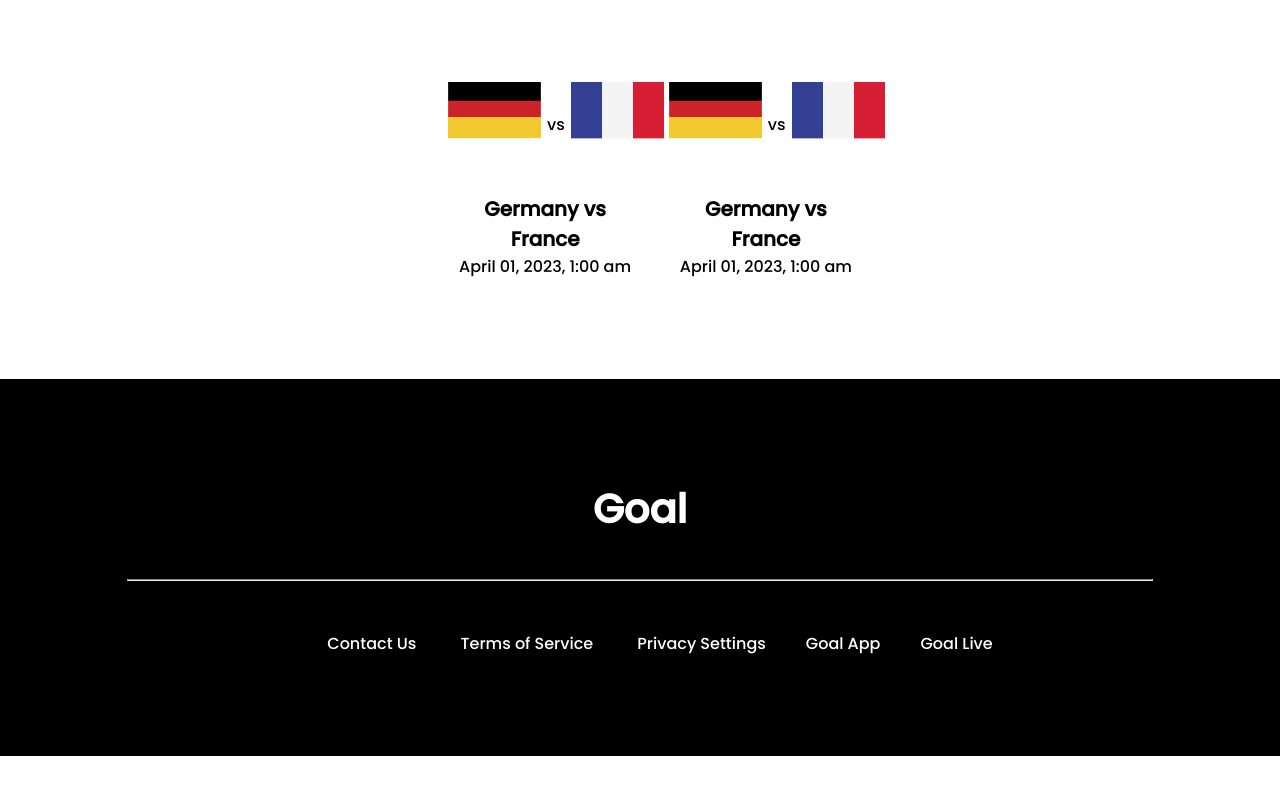
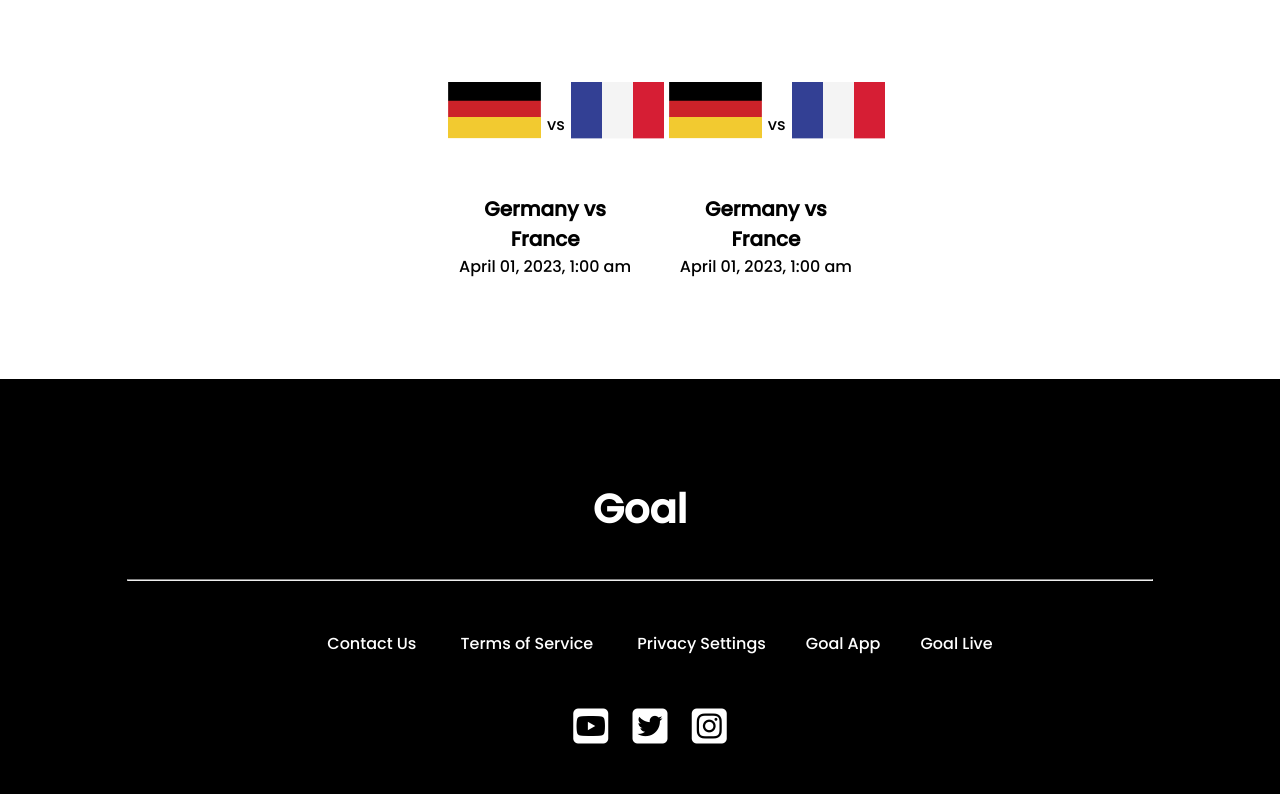
Before and after one commit to romana-rashid02/world-cup-final2022, a plain HTML site: page match.html in a window 1280 px wide. Shown: the part 1253-2047 px from the top of the page. Before the commit the page ends 2009 px from the top, so only its background shows below. Drawn offline with Linux system fonts and the light colour scheme.

Commit message:
footer icon added to match page

```diff
--- a/match.html
+++ b/match.html
@@ -42,7 +42,7 @@
                 <div class="blogs">
                     <a class="links upcoming-match" href="">Upcoming Match</a>
                     <a class="links all-groups" href="">All groups</a>
-                    <a class="links blog" href="">Blog</a>
+                    <a class="links blog" href="index.html">Blog</a>
                 </div>
             </div>
             <div class="right-container">
@@ -139,7 +139,10 @@
     <footer>
         <h1 class="footer-title">Goal</h1>
         <hr>
-        <span class="footer-span">Contact Us</span> <span class="footer-span">Terms of Service</span> <span class="footer-span">Privacy Settings</span><span class="footer-span">Goal App</span><span class="footer-span">Goal Live</span>
+        <span class="footer-span">Contact Us</span> <span class="footer-span">Terms of Service</span> <span class="footer-span">Privacy Settings</span><span class="footer-span">Goal App</span><span class="footer-span">Goal Live</span><br><br><br>
+        <span><a class="icon-link" href="https://www.youtube.com/" target="_blank"><i class="fa-brands fa-square-youtube"></i></a></span>
+        <span><a class="icon-link" href="https://twitter.com/"><i class="fa-brands fa-square-twitter"></i></a></span>
+        <span><a class="icon-link" href="https://www.instagram.com/"><i class="fa-brands fa-square-instagram"></i></a></span>
     </footer>
 </body>
 </html>
```
